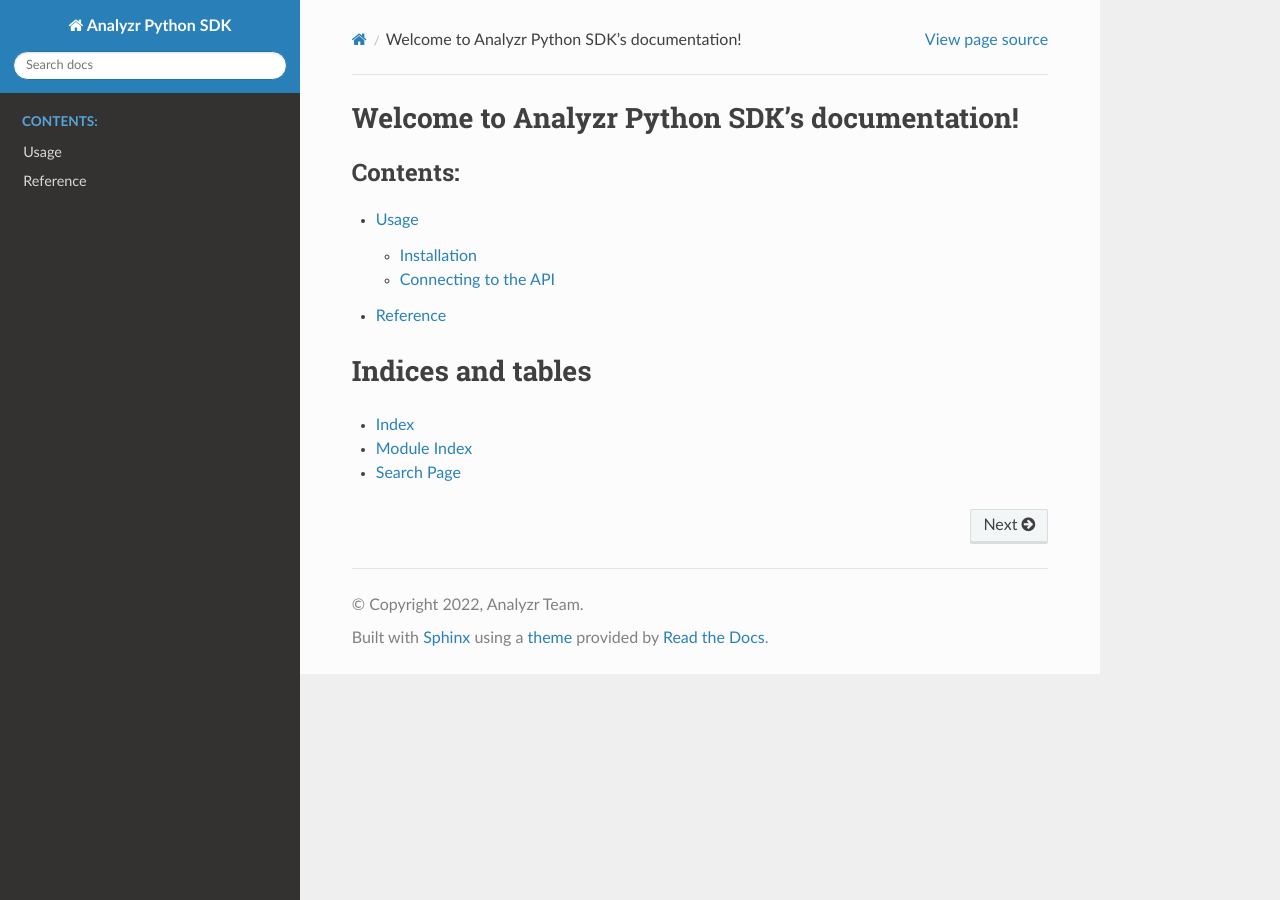
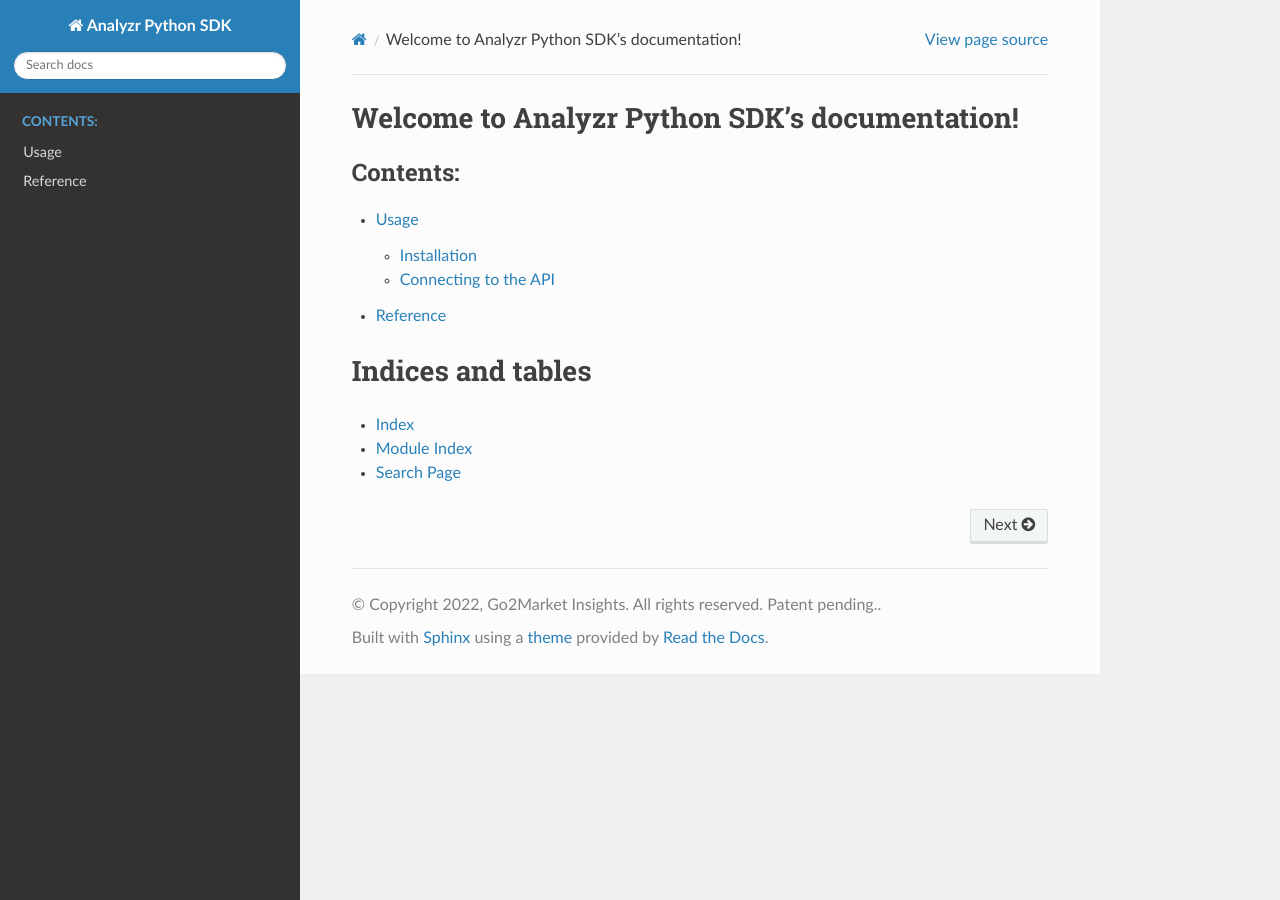
Before and after one commit to analyzr-ai/analyzr-sdk-python, a Sphinx documentation site: the page built from docs/source/index.rst, in a window 1280 px wide. Built offline with Sphinx 7.4.7 and the Read the Docs theme 2.0.0, drawn with Linux system fonts in a browser that asks for light colours.

Commit message:
Current update

```diff
--- a/docs/source/conf.py
+++ b/docs/source/conf.py
@@ -20,7 +20,7 @@
 # -- Project information -----------------------------------------------------
 
 project = 'Analyzr Python SDK'
-copyright = '2022, Analyzr Team'
+copyright = '2022, Go2Market Insights. All rights reserved. Patent pending.'
 author = 'Analyzr Team'
 
 
--- a/docs/source/reference.rst
+++ b/docs/source/reference.rst
@@ -7,3 +7,6 @@
    :toctree: generated
 
    analyzer
+   analyzer.version
+   analyzer.login
+   analyzer.logout
```
